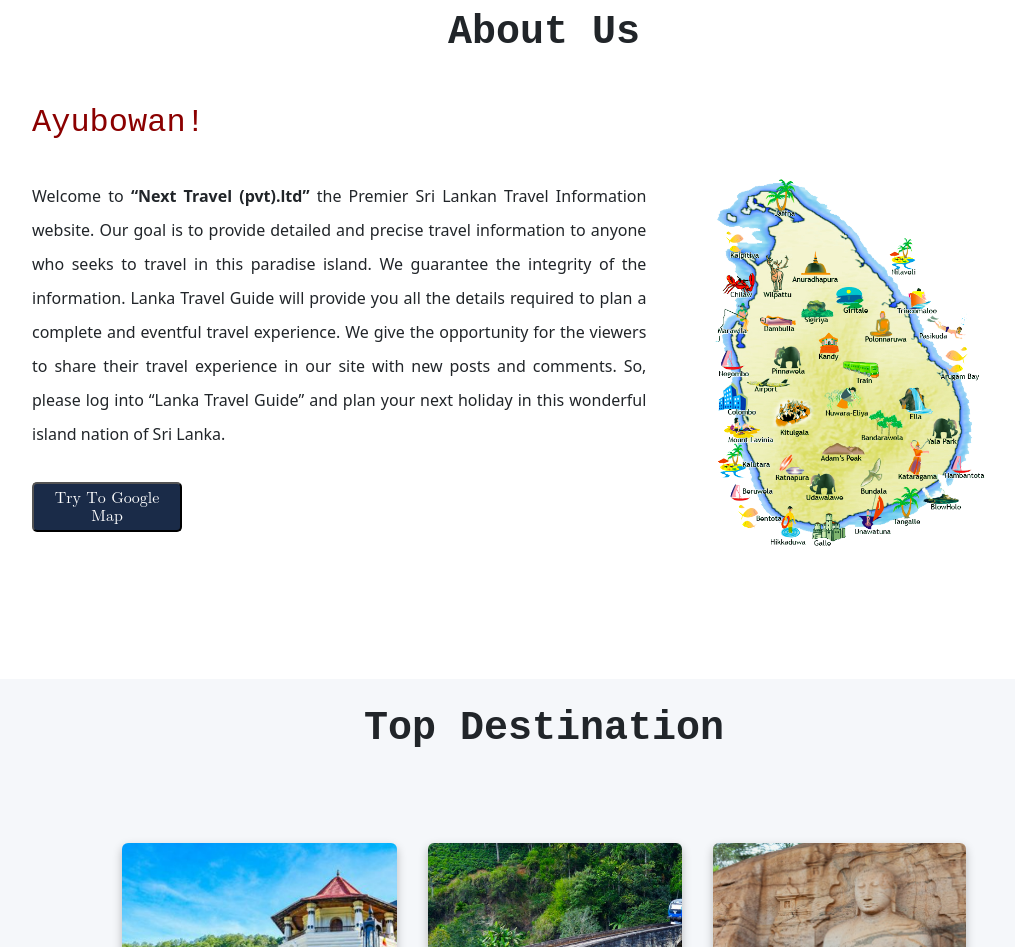
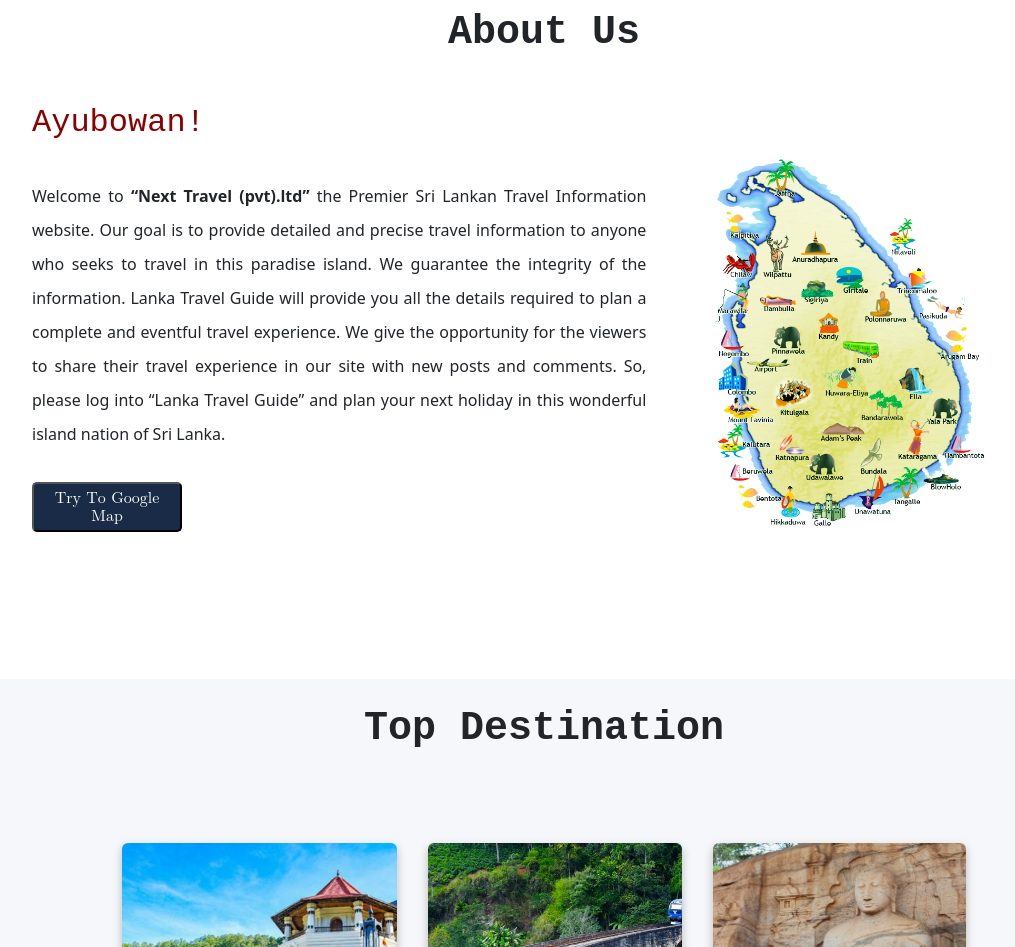
Before and after one commit to deshanrajamanthrie/Final_project_NextTravel_FrontEnd, a plain HTML site: page index.html in a window 1280 px wide. Shown: the part 817-1764 px from the top of the page, without its empty margins (96-1111 px from the left). Drawn offline with Linux system fonts and the light colour scheme; files whose address does not match are found by name.

Commit message:
update content

```diff
--- a/assets/style/about.css
+++ b/assets/style/about.css
@@ -48,6 +48,8 @@
 .slImage{
     width: 80%;
     height: 100%;
+    position: relative;
+    bottom: 20px;
 }
 .ayubowan{
     font-family: monospace;
--- a/index.html
+++ b/index.html
@@ -102,13 +102,12 @@
         <div class="seventh"><p class="destination-Name">Anuradhapura</p></div>
         <div class="eight"><p class="destination-Name">Trinco</p></div>
         <div class="nine"><p class="destination-Name">Yala Safari</p></div>
+    </section>
+</main>
+<main id="package-Category">
 
-
-    </section>
 
 
 </main>
-
-
 </body>
 </html>
```
